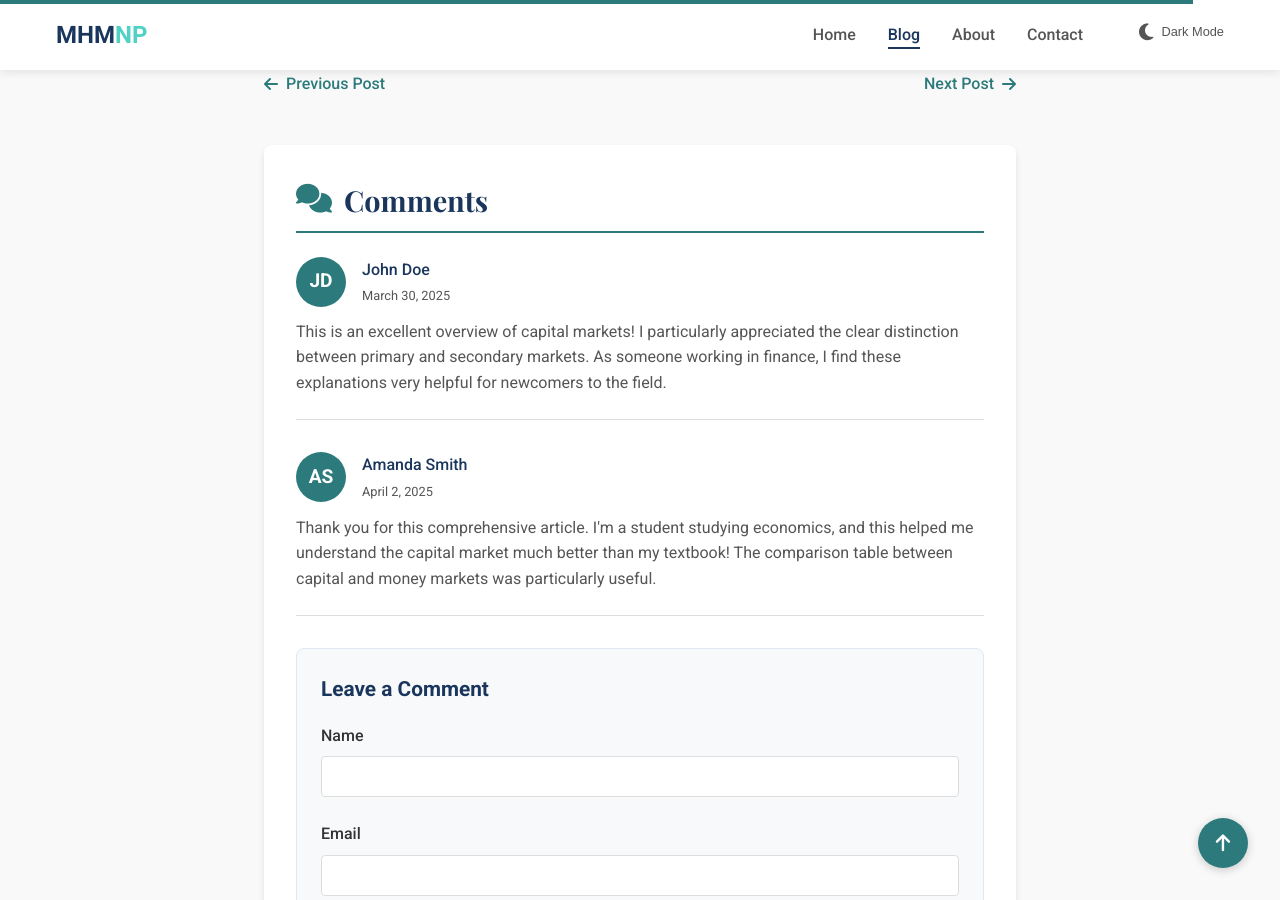
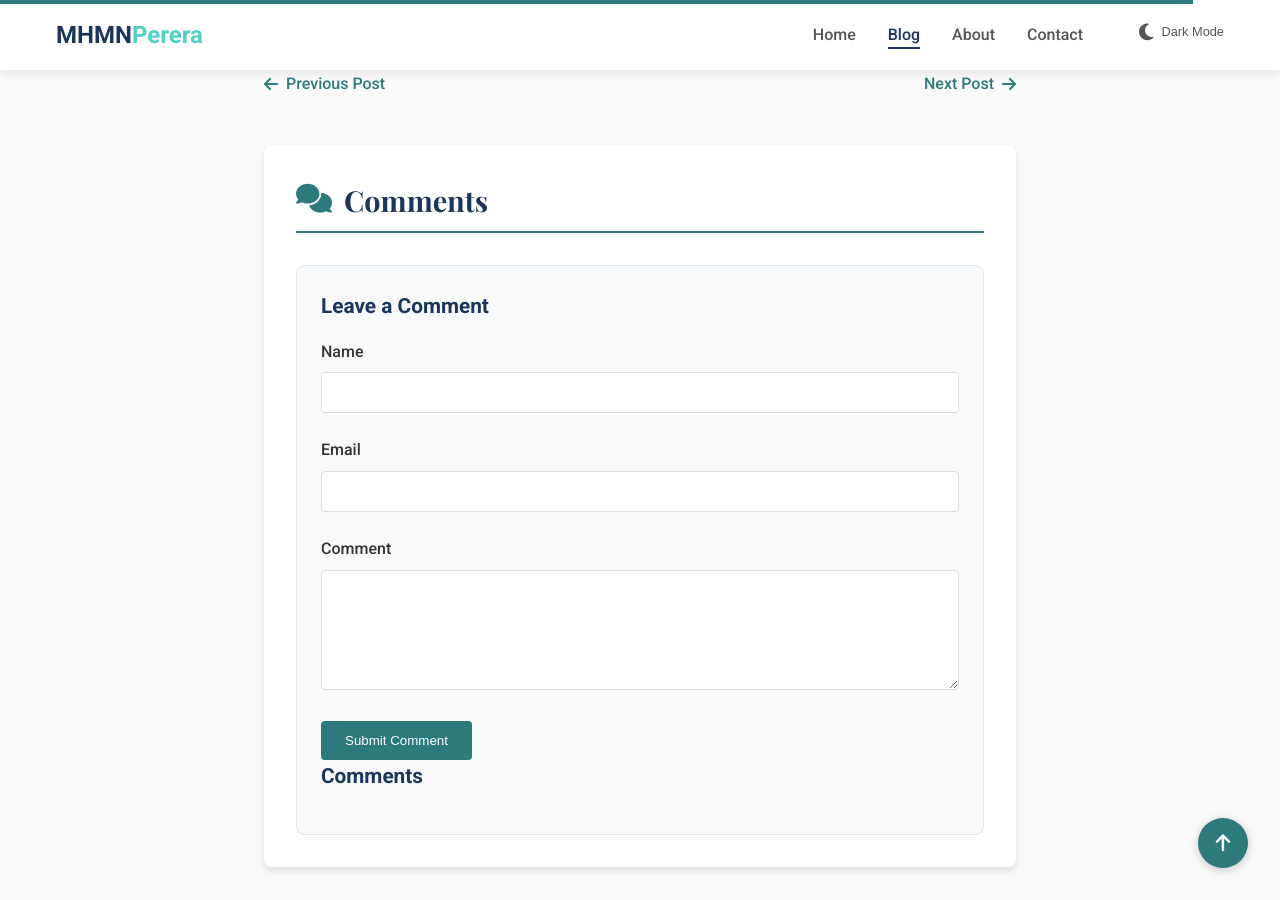
Before and after one commit to MHMNP2021/portfolio.github.io, a Jekyll site: the page blog/capital-market.html, which Jekyll copies as it is, in a window 1280 px wide and 900 px high, scrolled down 10422 px. Built offline with Jekyll 4.4.1, drawn with Linux system fonts in a browser that asks for light colours; some of the changed lines change nothing that is shown.

Commit message:
Update capital-market.html

```diff
--- a/blog/capital-market.html
+++ b/blog/capital-market.html
@@ -936,7 +936,7 @@
     <header>
         <nav>
             <div class="logo">
-                <a href="../index.html">MHM<span>NP</span></a>
+                <a href="../index.html">MHMN<span>Perera</span></a>
             </div>
             <button class="mobile-menu-toggle" id="mobileMenuToggle">
                 <i class="fas fa-bars"></i>
@@ -1345,7 +1345,7 @@
         <div class="comments-section">
             <h2><i class="fas fa-comments"></i> Comments</h2>
 
-            <div class="comment">
+<!--             <div class="comment">
                 <div class="comment-header">
                     <div class="comment-avatar">JD</div>
                     <div class="comment-meta">
@@ -1369,7 +1369,7 @@
                 <div class="comment-content">
                     <p>Thank you for this comprehensive article. I'm a student studying economics, and this helped me understand the capital market much better than my textbook! The comparison table between capital and money markets was particularly useful.</p>
                 </div>
-            </div>
+            </div> -->
 
             <div class="comment-form">
                 <h3>Leave a Comment</h3>
@@ -1388,6 +1388,12 @@
                     </div>
                     <button type="submit" class="submit-btn">Submit Comment</button>
                 </form>
+
+                <div id="comment-section">
+        <h3>Comments</h3>
+        <div id="comments-container"></div>
+    </div>
+
             </div>
         </div>
     </main>
@@ -1549,23 +1555,51 @@
         });
 
         // Comment form submission
-        const commentForm = document.getElementById('commentForm');
-
-        commentForm.addEventListener('submit', function(e) {
-            e.preventDefault();
-
-            // Get form values
-            const name = document.getElementById('name').value;
-            const email = document.getElementById('email').value;
-            const comment = document.getElementById('comment').value;
-
-            // In a real application, you would send this data to a server
-            // For now, we'll just show an alert
-            alert(`Thank you for your comment, ${name}! Your comment has been submitted.`);
-
-            // Reset the form
-            commentForm.reset();
+        // const commentForm = document.getElementById('commentForm');
+
+        // commentForm.addEventListener('submit', function(e) {
+        //     e.preventDefault();
+
+        //     // Get form values
+        //     const name = document.getElementById('name').value;
+        //     const email = document.getElementById('email').value;
+        //     const comment = document.getElementById('comment').value;
+
+        //     // In a real application, you would send this data to a server
+        //     // For now, we'll just show an alert
+        //     alert(`Thank you for your comment, ${name}! Your comment has been submitted.`);
+
+        //     // Reset the form
+        //     commentForm.reset();
+        // });
+
+
+        document.addEventListener("DOMContentLoaded", function () {
+            const commentForm = document.getElementById("comment-form");
+            const commentsContainer = document.getElementById("comments-container");
+
+            commentForm.addEventListener("submit", function (event) {
+                event.preventDefault();
+
+                const name = document.getElementById("name").value;
+                const comment = document.getElementById("comment").value;
+
+                if (name.trim() === "" || comment.trim() === "") {
+                    alert("Please enter both name and comment.");
+                    return;
+                }
+
+                const commentElement = document.createElement("div");
+                commentElement.classList.add("comment-box");
+                commentElement.innerHTML = `<strong>${name}:</strong> <p>${comment}</p>`;
+
+                commentsContainer.appendChild(commentElement);
+                document.getElementById("name").value = "";
+                document.getElementById("comment").value = "";
+            });
         });
+
+
     </script>
 </body>
 </html>
```
